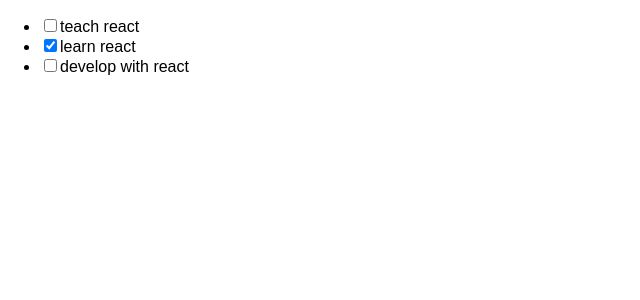
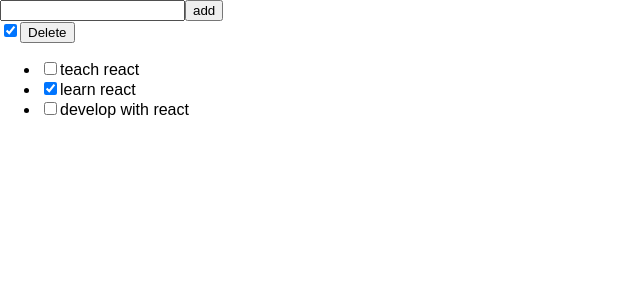
Before and after one commit to markpavlovski/redux-todo-list, a React (Create React App) app: page / in a window 1280 px wide. Shown: the top 300 px of the page, without its empty margins (0-640 px from the left). Built offline with nearby package versions, Linux system fonts and the light colour scheme.

Commit message:
hooked up nore actions

```diff
--- a/package.json
+++ b/package.json
@@ -7,7 +7,8 @@
     "react-dom": "^16.3.2",
     "react-redux": "^5.0.7",
     "react-scripts": "1.1.4",
-    "redux": "^4.0.0"
+    "redux": "^4.0.0",
+    "shortid": "^2.2.8"
   },
   "scripts": {
     "start": "react-scripts start",
--- a/src/actions.js
+++ b/src/actions.js
@@ -1,4 +1,10 @@
 export const CHECK = 'CHECK'
+export const SUBMIT = 'SUBMIT'
+export const DELETE = 'DELETE'
+export const SELECTALL = 'SELECTALL'
 
 
 export const handleCheck = id => ({type:CHECK,value:id})
+export const handleSubmit = id => ({type:SUBMIT,value:id})
+export const handleDelete = id => ({type:DELETE,value:id})
+export const handleSelectAll = id => ({type:SELECTALL,value:id})
--- /dev/null
+++ b/src/components/AddTasks.js
@@ -0,0 +1,27 @@
+import React from 'react'
+import { connect } from 'react-redux'
+import { bindActionCreators } from 'redux'
+import { handleSubmit,handleSelectAll,handleDelete } from '../actions'
+
+
+
+const AddTasks = ({todo,handleSubmit,handleSelectAll,handleDelete}) => (
+  <div>
+    <form onSubmit={handleSubmit}>
+      <input type='text' name = 'newTask'/>
+      <input type='submit' value='add'/>
+    </form>
+    <div>
+      <input
+        type='checkbox'
+        checked = {'false'}
+        onChange={handleSelectAll}
+      />
+      <button onClick = {handleDelete}>Delete</button>
+    </div>
+</div>
+)
+
+const mapDispatchToProps = dispatch => bindActionCreators({handleSubmit,handleSelectAll,handleDelete}, dispatch)
+
+export default connect(null,mapDispatchToProps)(AddTasks)
--- a/src/containers/App.js
+++ b/src/containers/App.js
@@ -1,10 +1,12 @@
 import React from 'react';
 import TodoList from '../components/TodoList'
+import AddTasks from '../components/AddTasks'
 
 
 
 const App = ({list}) => (
   <div>
+    <AddTasks/>
     <TodoList/>
   </div>
 )
--- a/src/reducers.js
+++ b/src/reducers.js
@@ -1,5 +1,7 @@
 import { combineReducers } from 'redux'
-import { CHECK } from './actions'
+import { CHECK, SUBMIT, DELETE, SELECTALL } from './actions'
+// import shortId from 'shortid'
+
 
 const INITIAL_VALUE = {
   'HkrtzegRz': {id: 'HkrtzegRz', task: 'teach react', checked: false},
@@ -12,6 +14,15 @@ function list (state = INITIAL_VALUE,action) {
     case CHECK:
       // return state.map(el => el.id === action.value ? {...el, checked:!el.checked} : {...el})
       return {...state, [action.value]: {...state[action.value], checked: !state[action.value].checked}}
+    case SUBMIT:
+      console.log('SUBMIT')
+      return state
+    case DELETE:
+      console.log('DELETE')
+      return state
+    case SELECTALL:
+      console.log('SELECTALL')
+      return state
     default: return state
   }
 }
```
Also changed, not shown: 1 other file (tests, documents, lock files or other folders).
